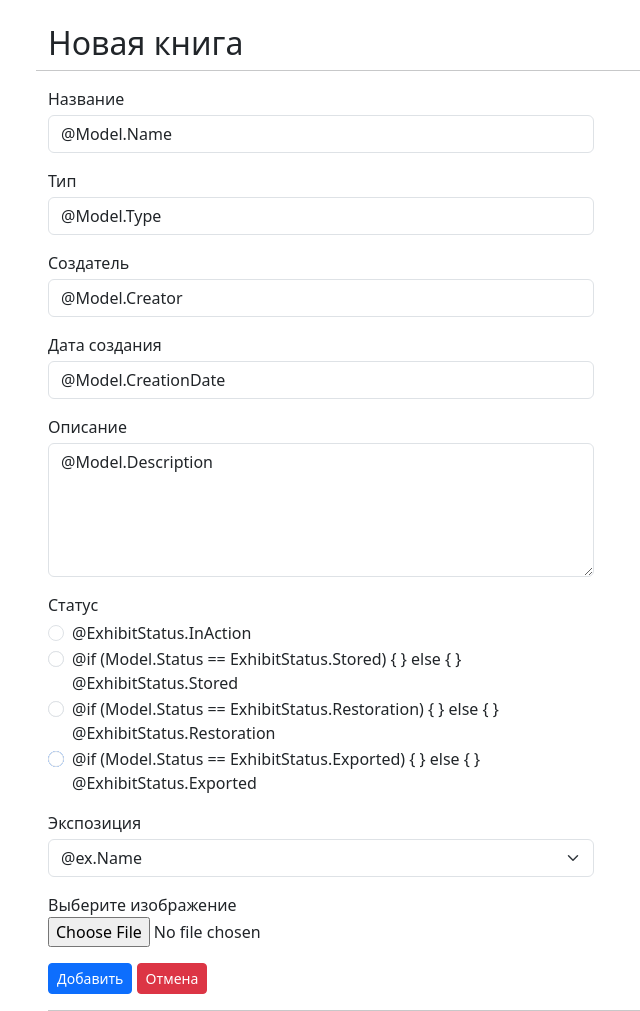
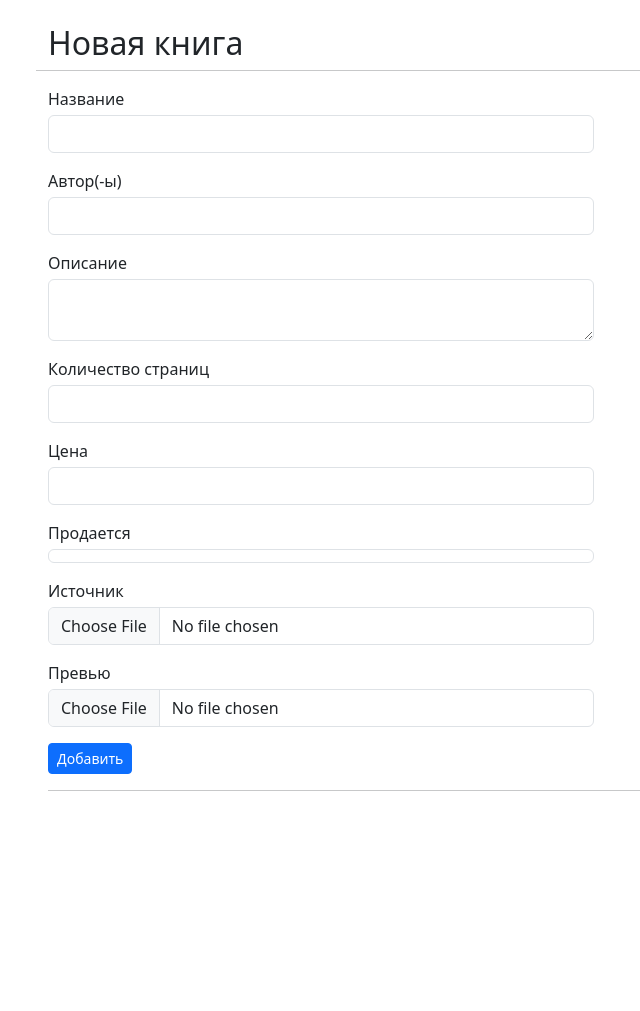
Before and after one commit to LinmyOwO/BookShop, a Flask app: template admin/templates/admin/newbook.html in a window 1280 px wide. Shown: the part 73-1084 px from the top of the page, without its empty margins (34-674 px from the left). After the commit the page ends 864 px from the top, so only its background shows below. Run offline with Flask 3, Linux system fonts and the light colour scheme; the template is opened without the code that fills it: values that come from a table or form of the project are taken from there, others are empty.

Commit message:
Начинаю перелопачивать бд

```diff
--- a/admin/templates/admin/newbook.html
+++ b/admin/templates/admin/newbook.html
@@ -8,90 +8,23 @@
     <div class="col-6">
       <form method="post" enctype="multipart/form-data">
         {{ form.hidden_tag() }}
+        {% for field in form if field.name not in ['csrf_token', 'submit'] %}
         <div class="mb-3">
-          <label class="mb-1" for="Create_NameInput">Название</label>
-          <input type="text" class="form-control" id="Create_NameInput" placeholder="Дуб Зеленый" name="Name" value="@Model.Name" />
+          {% if field.errors %}
+          {{ field.label(class='mb-1', for='field.name') }}
+          {{ field(class='form-control is-invalid') }}
+          <div class="invalid-feedback">
+            {% for e in field.errors %}
+            {{ e }}
+            {% endfor %}
+          </div>
+          {% else %}
+          {{ field.label(class='mb-1', for='field.name') }}
+          {{ field(class='form-control') }}
+          {% endif %}
         </div>
-        <div class="mb-3">
-          <label class="mb-1" for="Create_TypeInput">Тип</label>
-          <input type="text" class="form-control" id="Create_TypeInput" placeholder="Живопись" name="Type" value="@Model.Type" />
-        </div>
-        <div class="mb-3">
-          <label class="mb-1" for="Create_CreatorInput">Создатель</label>
-          <input type="text" class="form-control" id="Create_CreatorInput" placeholder="И.И.Иванов" name="Creator" value="@Model.Creator" />
-        </div>
-        <div class="mb-3">
-          <label class="mb-1" for="Create_CreationDateInput">Дата создания</label>
-          <input type="text" class="form-control" id="Create_CreationDateInput" placeholder="XIX век" name="CreationDate" value="@Model.CreationDate" />
-        </div>
-        <div class="mb-3">
-          <label class="mb-1" for="Create_DescriptionInput">Описание</label>
-          <textarea type="text" class="form-control" id="Create_DescriptionInput" placeholder="Данная картина была создана великим человеком..."
-                    name="Description" rows="5">@Model.Description</textarea>
-        </div>
-        <div class="mb-3">
-          <label class="mb-1">Статус</label>
-          <div class="form-check">
-            <input class="form-check-input" type="radio" name="Status" value="@ExhibitStatus.InAction" id="Create_StatusRadio1" checked>
-            <label class="form-check-label" for="Create_StatusRadio1">
-              @ExhibitStatus.InAction
-            </label>
-          </div>
-          <div class="form-check">
-            @if (Model.Status == ExhibitStatus.Stored)
-            {
-            <input class="form-check-input" type="radio" name="Status" value="@ExhibitStatus.Stored" id="Create_StatusRadio2" checked>
-            }
-            else
-            {
-            <input class="form-check-input" type="radio" name="Status" value="@ExhibitStatus.Stored" id="Create_StatusRadio2">
-            }
-            <label class="form-check-label" for="Create_StatusRadio2">
-              @ExhibitStatus.Stored
-            </label>
-          </div>
-          <div class="form-check">
-            @if (Model.Status == ExhibitStatus.Restoration)
-            {
-            <input class="form-check-input" type="radio" name="Status" value="@ExhibitStatus.Restoration" id="Create_StatusRadio3" checked>
-            }
-            else
-            {
-            <input class="form-check-input" type="radio" name="Status" value="@ExhibitStatus.Restoration" id="Create_StatusRadio3">
-            }
-            <label class="form-check-label" for="Create_StatusRadio3">
-              @ExhibitStatus.Restoration
-            </label>
-          </div>
-          <div class="form-check">
-            @if (Model.Status == ExhibitStatus.Exported)
-            {
-            <input class="form-check-input" type="radio" name="Status" value="@ExhibitStatus.Exported" id="Create_StatusRadio4" checked>
-            }
-            else
-            {
-            <input class="form-check-input" type="radio" name="Status" value="@ExhibitStatus.Exported" id="Create_StatusRadio4">
-            }
-            <label class="form-check-label" for="Create_StatusRadio4">
-              @ExhibitStatus.Exported
-            </label>
-          </div>
-        </div>
-        <div class="mb-3">
-          <label class="mb-1">Экспозиция</label>
-          <select class="form-select" name="Exhibition">
-            @foreach (var ex in Model.Exhibitions)
-            {
-            <option value="@ex.Name">@ex.Name</option>
-            }
-          </select>
-        </div>
-        <div class="mb-3">
-          <label>Выберите изображение</label><br />
-          <input type="file" name="ImagePost"/>
-        </div>
-        <button type="submit" class="btn btn-sm btn-primary mr-2">Добавить</button>
-        <a href="/Journal/Exhibits" class="btn btn-sm btn-danger">Отмена</a>
+        {% endfor %}
+        {{ form.submit(class='btn btn-sm btn-primary mr-2') }}
       </form>
     </div>
     <div class="col-6"></div>
--- a/forms.py
+++ b/forms.py
@@ -1,6 +1,6 @@
 from flask_wtf import FlaskForm
-from wtforms import StringField, PasswordField, BooleanField, TextAreaField, SelectField, SubmitField
-from wtforms.validators import DataRequired, Email, EqualTo, Length
+from wtforms import StringField, PasswordField, BooleanField, TextAreaField, RadioField, SubmitField, IntegerField, FileField
+from wtforms.validators import DataRequired, Email, EqualTo, Length, NumberRange, Regexp
 
 
 class LoginForm(FlaskForm):
@@ -10,4 +10,28 @@ class LoginForm(FlaskForm):
 
 
 class BookForm(FlaskForm):
-    name = TextAreaField("Название", validators=[DataRequired(), Length(max=300, message="Слишком длинное название")])
+    name = StringField(
+        "Название",
+        validators=[DataRequired(), Length(max=300, message="Название должно содержать меньше 300 символов")])
+    authors = StringField(
+        "Автор(-ы)",
+        validators=[DataRequired(), Length(max=300, message="Автор должен содержать меньше 300 символов")])
+    description = TextAreaField(
+        "Описание",
+        validators=[DataRequired(), Length(max=1500, message="Описание превышает 1500 символов")])
+    length = IntegerField(
+        "Количество страниц",
+        validators=[DataRequired(), NumberRange(min=1, max=10000, message="Значение должно быть целым от 1 до 10000")])
+    price = IntegerField(
+        "Цена",
+        validators=[DataRequired(), NumberRange(min=0, max=999999, message="Цена должна быть положительным и целым числом")]
+    )
+    is_available = BooleanField("Продается")
+    source = FileField(
+        "Источник",
+        validators=[Regexp('^[^\/]{1,50}\.(pdf|txt|mobi|fb3)$', message="Неверный формат файла")])
+    image = FileField(
+        "Превью",
+        validators=[Regexp('^[^\/]{1,50}\.(jpg|png)$', message="Неверный формат файла")]
+    )
+    submit = SubmitField("Добавить")
```
Also changed, not shown: admin/admin.py (+9 -16 lines).
